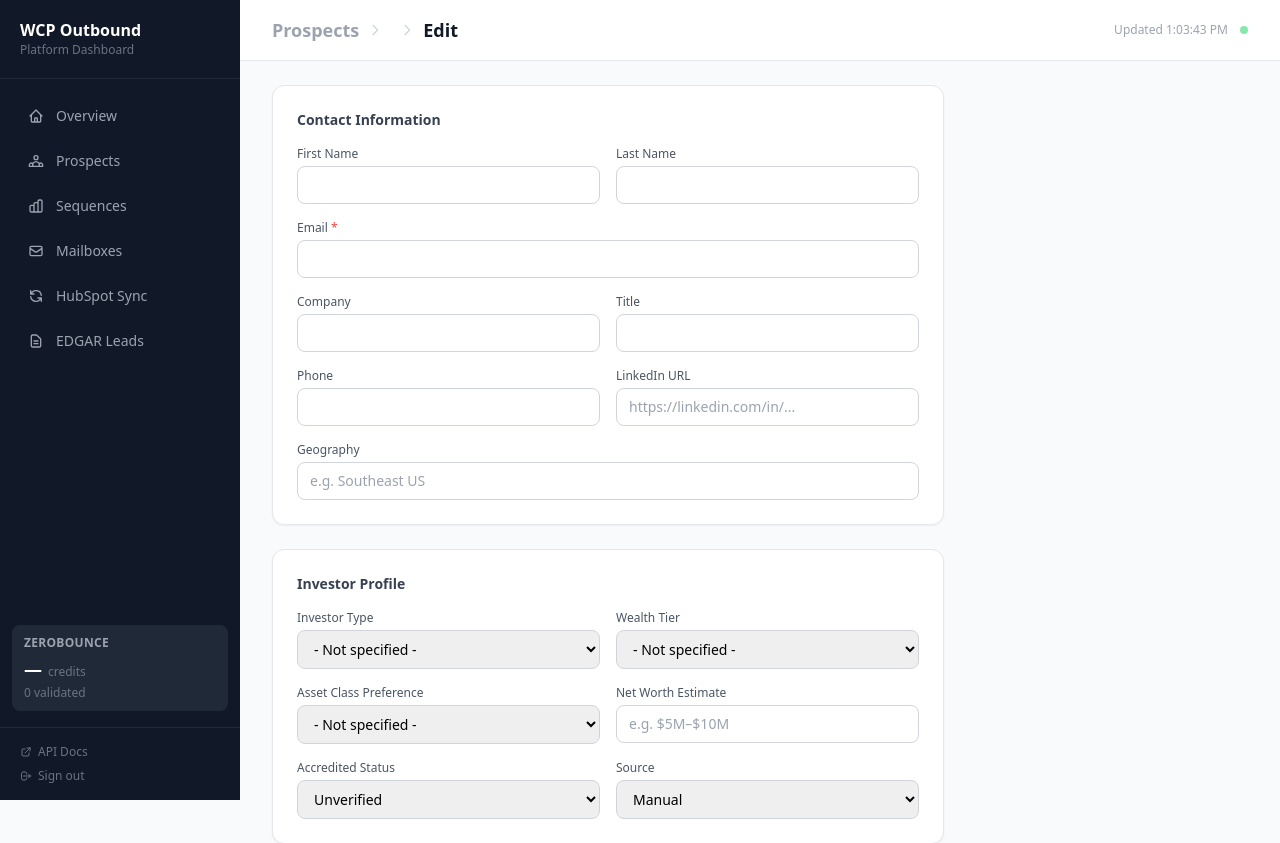
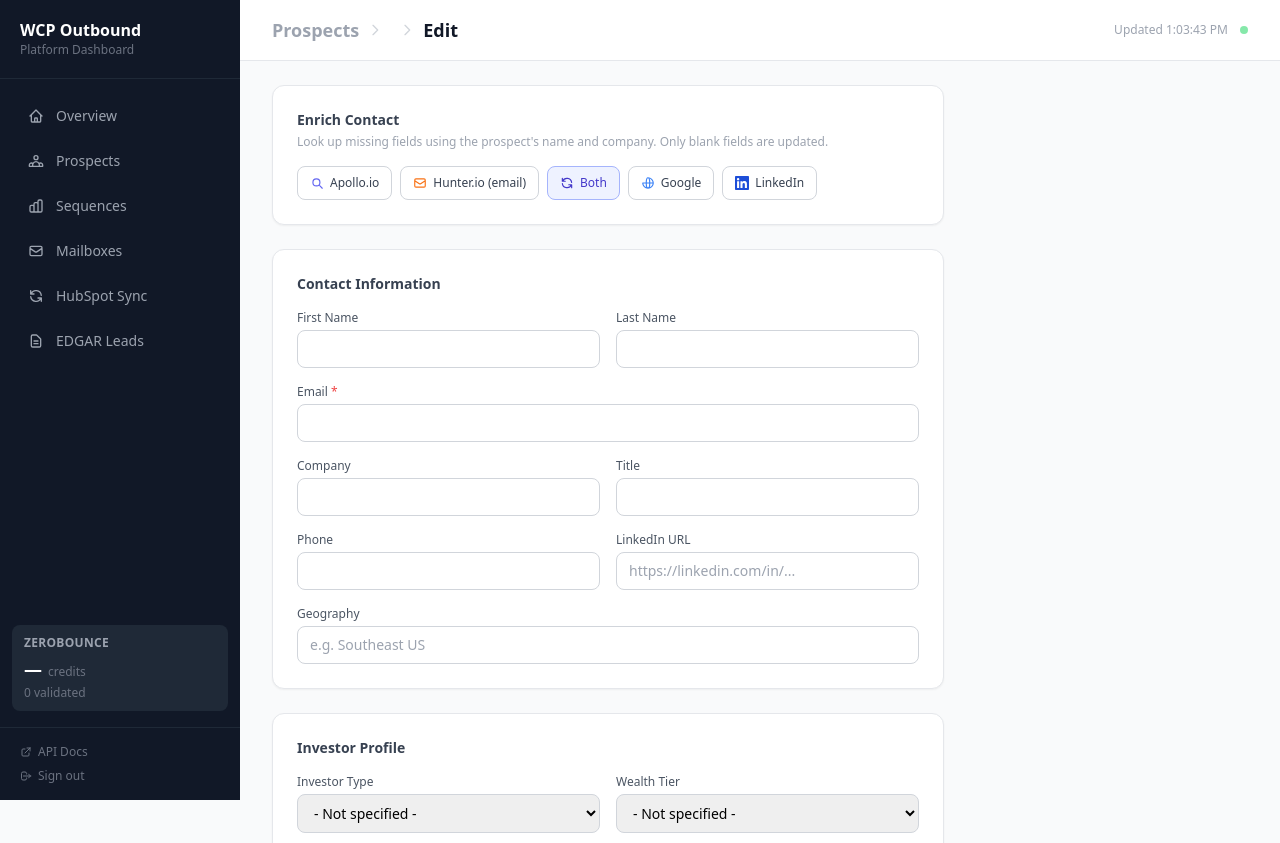
Before and after one commit to brian-refactor/wcp-outbound-platform, a FastAPI app: template app/templates/dashboard/prospect_edit.html in a window 1280 px wide. Shown: the top 843 px of the page. Run offline with FastAPI, Linux system fonts and the light colour scheme; the template is opened without the code that fills it, so the values that code supplies are empty; some libraries are stand-ins or nearby versions.

Commit message:
feat: add Apollo, Hunter, Google, LinkedIn enrichment to prospect edit page
New POST /prospects/{id}/enrich route runs Apollo and/or Hunter against
the prospect's name+company and fills in any blank fields (email, title,
phone, linkedin_url, company). Results are shown as a banner on redirect
back to the edit form.

Co-Authored-By: Claude Sonnet 4.6 <noreply@anthropic.com>

```diff
--- a/app/templates/dashboard/prospect_edit.html
+++ b/app/templates/dashboard/prospect_edit.html
@@ -27,6 +27,81 @@
   <div class="text-sm font-medium text-red-800">{{ error }}</div>
 </div>
 {% endif %}
+
+{% if enrich_msg %}
+<div class="rounded-xl border border-blue-200 bg-blue-50 px-5 py-4 mb-6 flex items-start gap-3">
+  <svg class="w-5 h-5 text-blue-400 shrink-0 mt-0.5" fill="none" stroke="currentColor" viewBox="0 0 24 24">
+    <path stroke-linecap="round" stroke-linejoin="round" stroke-width="2"
+          d="M13 16h-1v-4h-1m1-4h.01M21 12a9 9 0 11-18 0 9 9 0 0118 0z"/>
+  </svg>
+  <div class="text-sm font-medium text-blue-800">{{ enrich_msg }}</div>
+</div>
+{% endif %}
+
+{# ── Enrich Contact ── #}
+<div class="max-w-2xl bg-white rounded-xl border border-gray-200 shadow-sm p-6 mb-6">
+  <h2 class="text-sm font-semibold text-gray-700 mb-1">Enrich Contact</h2>
+  <p class="text-xs text-gray-400 mb-4">Look up missing fields using the prospect's name and company. Only blank fields are updated.</p>
+  <div class="flex flex-wrap gap-2">
+
+    {# Apollo #}
+    <form method="post" action="/dashboard/prospects/{{ prospect.id }}/enrich">
+      <input type="hidden" name="source" value="apollo"/>
+      <button type="submit"
+              class="inline-flex items-center gap-1.5 rounded-lg border border-gray-300 bg-white px-3 py-2 text-xs font-medium text-gray-700 hover:bg-gray-50 transition-colors">
+        <svg class="w-3.5 h-3.5 text-indigo-500" fill="none" stroke="currentColor" viewBox="0 0 24 24">
+          <path stroke-linecap="round" stroke-linejoin="round" stroke-width="2" d="M21 21l-4.35-4.35M17 11A6 6 0 115 11a6 6 0 0112 0z"/>
+        </svg>
+        Apollo.io
+      </button>
+    </form>
+
+    {# Hunter #}
+    <form method="post" action="/dashboard/prospects/{{ prospect.id }}/enrich">
+      <input type="hidden" name="source" value="hunter"/>
+      <button type="submit"
+              class="inline-flex items-center gap-1.5 rounded-lg border border-gray-300 bg-white px-3 py-2 text-xs font-medium text-gray-700 hover:bg-gray-50 transition-colors">
+        <svg class="w-3.5 h-3.5 text-orange-500" fill="none" stroke="currentColor" viewBox="0 0 24 24">
+          <path stroke-linecap="round" stroke-linejoin="round" stroke-width="2" d="M3 8l7.89 5.26a2 2 0 002.22 0L21 8M5 19h14a2 2 0 002-2V7a2 2 0 00-2-2H5a2 2 0 00-2 2v10a2 2 0 002 2z"/>
+        </svg>
+        Hunter.io (email)
+      </button>
+    </form>
+
+    {# Apollo + Hunter together #}
+    <form method="post" action="/dashboard/prospects/{{ prospect.id }}/enrich">
+      <input type="hidden" name="source" value="both"/>
+      <button type="submit"
+              class="inline-flex items-center gap-1.5 rounded-lg border border-indigo-300 bg-indigo-50 px-3 py-2 text-xs font-medium text-indigo-700 hover:bg-indigo-100 transition-colors">
+        <svg class="w-3.5 h-3.5" fill="none" stroke="currentColor" viewBox="0 0 24 24">
+          <path stroke-linecap="round" stroke-linejoin="round" stroke-width="2" d="M4 4v5h.582m15.356 2A8.001 8.001 0 004.582 9m0 0H9m11 11v-5h-.581m0 0a8.003 8.003 0 01-15.357-2m15.357 2H15"/>
+        </svg>
+        Both
+      </button>
+    </form>
+
+    {# Google search #}
+    {% set google_q = ((prospect.first_name or '') + ' ' + (prospect.last_name or '') + ' ' + (prospect.company or ''))|urlencode %}
+    <a href="https://www.google.com/search?q={{ google_q }}" target="_blank" rel="noopener"
+       class="inline-flex items-center gap-1.5 rounded-lg border border-gray-300 bg-white px-3 py-2 text-xs font-medium text-gray-700 hover:bg-gray-50 transition-colors">
+      <svg class="w-3.5 h-3.5 text-blue-500" fill="none" stroke="currentColor" viewBox="0 0 24 24">
+        <path stroke-linecap="round" stroke-linejoin="round" stroke-width="2" d="M21 12a9 9 0 01-9 9m9-9a9 9 0 00-9-9m9 9H3m9 9a9 9 0 01-9-9m9 9c1.657 0 3-4.03 3-9s-1.343-9-3-9m0 18c-1.657 0-3-4.03-3-9s1.343-9 3-9"/>
+      </svg>
+      Google
+    </a>
+
+    {# LinkedIn search #}
+    {% set li_q = ((prospect.first_name or '') + ' ' + (prospect.last_name or '') + ' ' + (prospect.company or ''))|urlencode %}
+    <a href="https://www.linkedin.com/search/results/people/?keywords={{ li_q }}" target="_blank" rel="noopener"
+       class="inline-flex items-center gap-1.5 rounded-lg border border-gray-300 bg-white px-3 py-2 text-xs font-medium text-gray-700 hover:bg-gray-50 transition-colors">
+      <svg class="w-3.5 h-3.5 text-blue-700" fill="currentColor" viewBox="0 0 24 24">
+        <path d="M20.447 20.452h-3.554v-5.569c0-1.328-.027-3.037-1.852-3.037-1.853 0-2.136 1.445-2.136 2.939v5.667H9.351V9h3.414v1.561h.046c.477-.9 1.637-1.85 3.37-1.85 3.601 0 4.267 2.37 4.267 5.455v6.286zM5.337 7.433a2.062 2.062 0 01-2.063-2.065 2.064 2.064 0 112.063 2.065zm1.782 13.019H3.555V9h3.564v11.452zM22.225 0H1.771C.792 0 0 .774 0 1.729v20.542C0 23.227.792 24 1.771 24h20.451C23.2 24 24 23.227 24 22.271V1.729C24 .774 23.2 0 22.222 0h.003z"/>
+      </svg>
+      LinkedIn
+    </a>
+
+  </div>
+</div>
 
 <form method="post" action="/dashboard/prospects/{{ prospect.id }}/edit" class="max-w-2xl space-y-6">
 
```
Also changed, not shown: app/routers/dashboard.py (+62 -1 lines).
